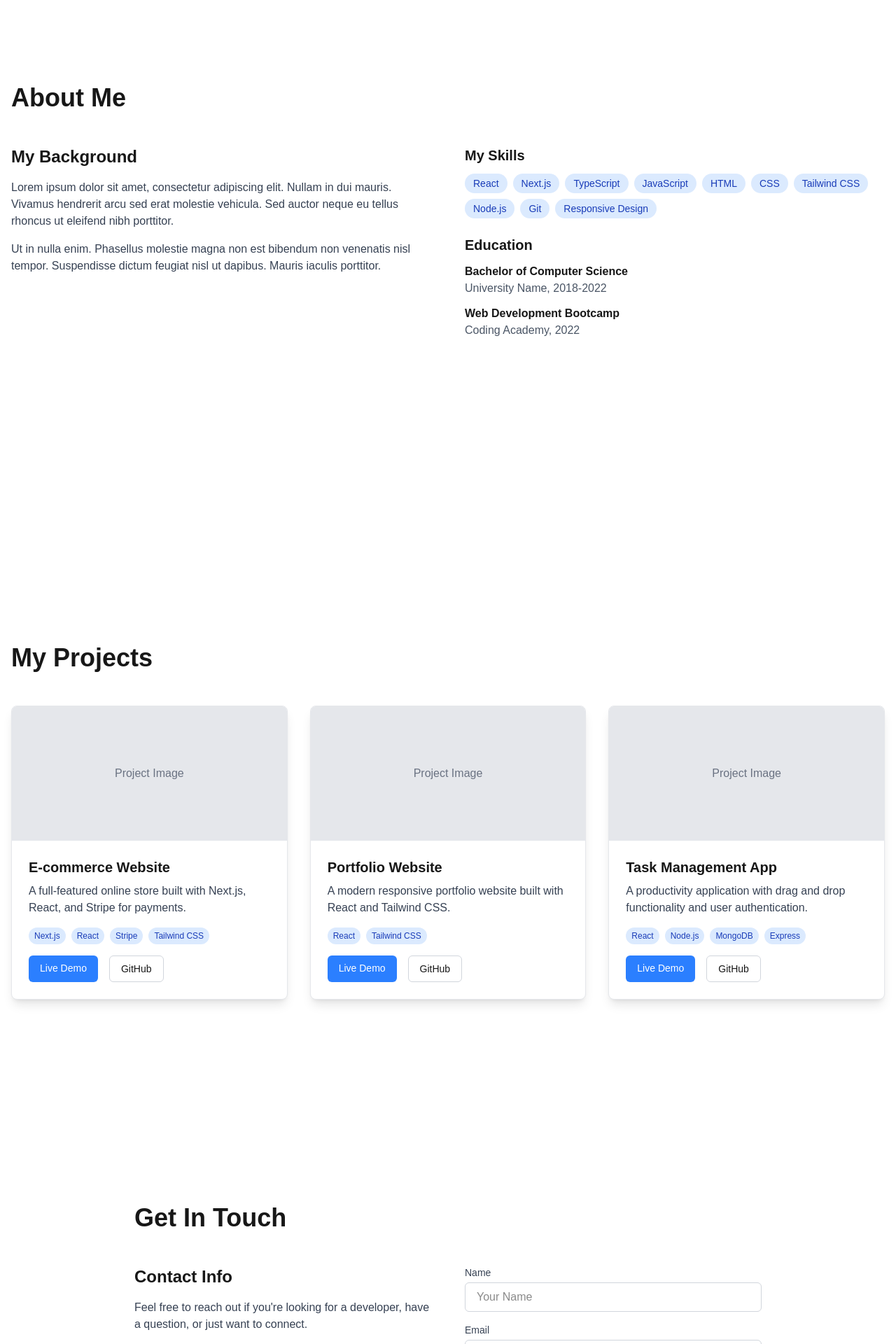
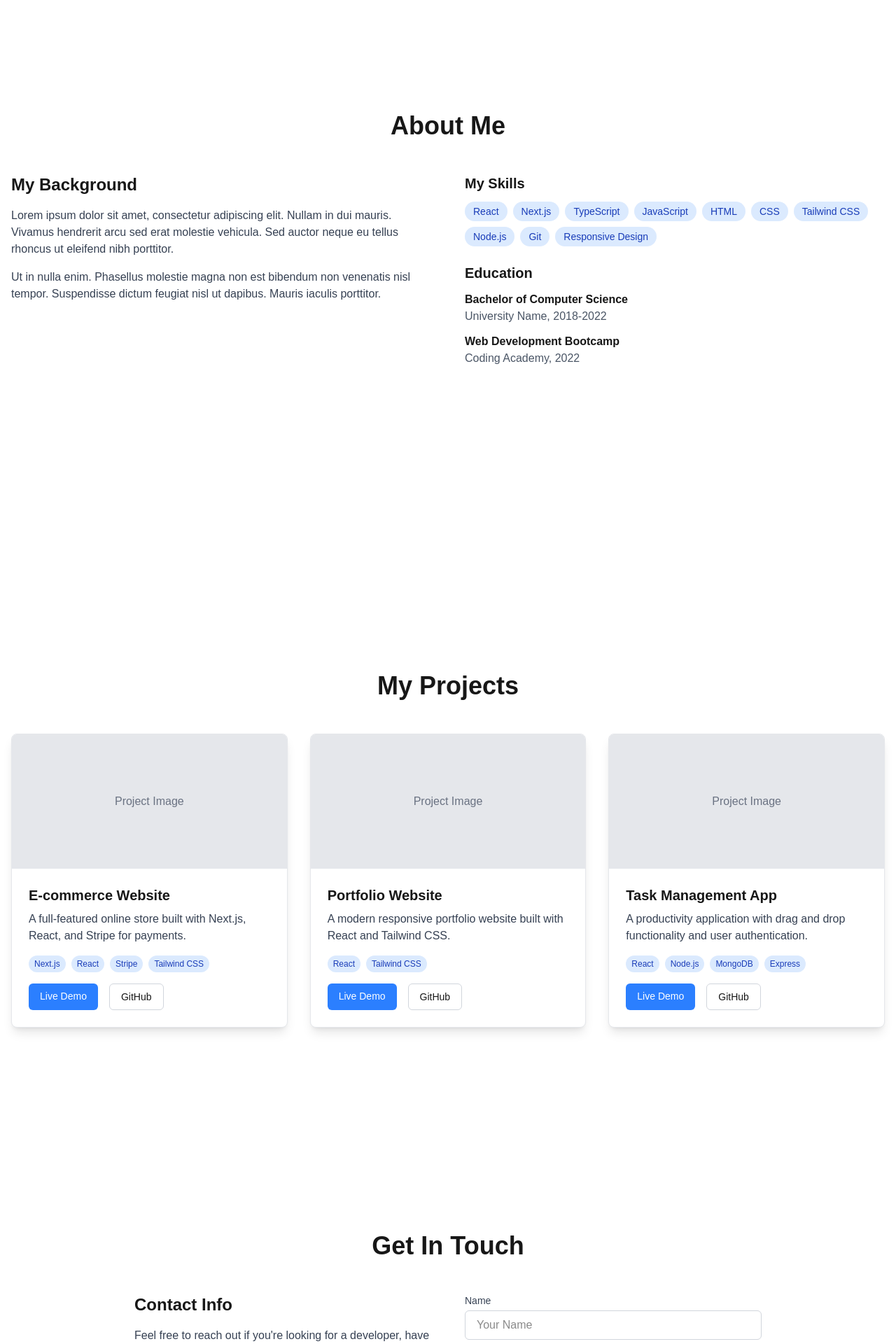
Before and after one commit to pederespen/portfolio, a Next.js app: page / in a window 1280 px wide. Shown: the part 760-2680 px from the top of the page at 70% size. Built offline with nearby package versions, Linux system fonts and the light colour scheme.

Commit message:
fixed section headers

```diff
--- a/src/components/AboutSection.tsx
+++ b/src/components/AboutSection.tsx
@@ -2,7 +2,7 @@ const AboutSection = () => {
   return (
     <section id="about" className="min-h-screen px-4 pt-20 pb-16">
       <div className="container mx-auto">
-        <h2 className="text-3xl md:text-4xl font-bold mb-12 text-left">
+        <h2 className="text-3xl md:text-4xl font-bold mb-12 text-center mt-10">
           About Me
         </h2>
 
--- a/src/components/ContactSection.tsx
+++ b/src/components/ContactSection.tsx
@@ -2,7 +2,7 @@ const ContactSection = () => {
   return (
     <section id="contact" className="min-h-screen px-4 pt-20 pb-16">
       <div className="container mx-auto max-w-4xl">
-        <h2 className="text-3xl md:text-4xl font-bold mb-12 text-left">
+        <h2 className="text-3xl md:text-4xl font-bold mb-12 text-center mt-10">
           Get In Touch
         </h2>
 
--- a/src/components/ProjectsSection.tsx
+++ b/src/components/ProjectsSection.tsx
@@ -35,7 +35,7 @@ const ProjectsSection = () => {
   return (
     <section id="projects" className="min-h-screen px-4 pt-20 pb-16">
       <div className="container mx-auto">
-        <h2 className="text-3xl md:text-4xl font-bold mb-12 text-left">
+        <h2 className="text-3xl md:text-4xl font-bold mb-12 text-center mt-10">
           My Projects
         </h2>
 
```
